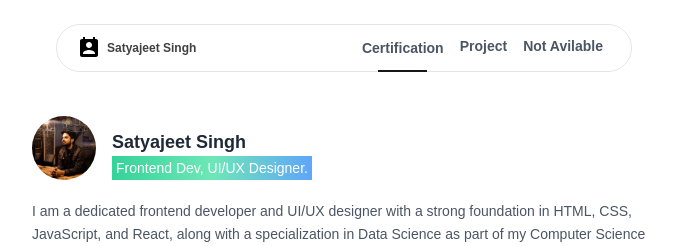
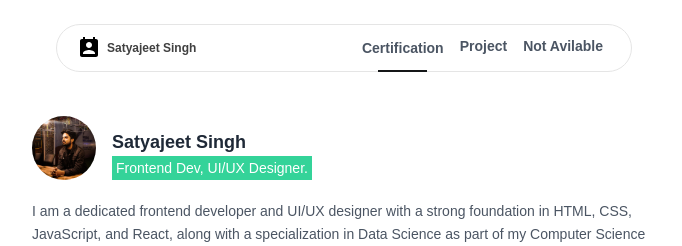
Before and after one commit to satyajeetsinghz/satyajeet-portfolio, a React (Vite) app: page / in a window 1280 px wide. Shown: the top 246 px of the page, without its empty margins (296-978 px from the left). Built offline with nearby package versions, Linux system fonts and the light colour scheme; a web font is replaced by a local one.

Commit message:
Fix: Header subtitle bg

```diff
--- a/src/components/Header.jsx
+++ b/src/components/Header.jsx
@@ -13,7 +13,7 @@ const Header = () => {
           </div>
           <div className="absolute top-0 translate-y-[8.3rem] md:translate-y-[8rem] translate-x-[4.5rem] md:translate-x-[5rem]">
             <h3 className="font-semibold text-lg text-gray-800">Satyajeet Singh</h3>
-            <p className="text-sm text-white max-w-max bg-gradient-to-r from-emerald-400 via-emerald-300 to-blue-400 py-0.5 px-1">Frontend Dev, UI/UX Designer.</p>
+            <p className="text-sm text-white max-w-max bg-emerald-400 py-0.5 px-1">Frontend Dev, UI/UX Designer.</p>
           </div>
         </div>
         <div className="text-gray-600 text-[0.875rem] leading-[1.45rem] p-2 bg-cyan-00 mt-4">
```
